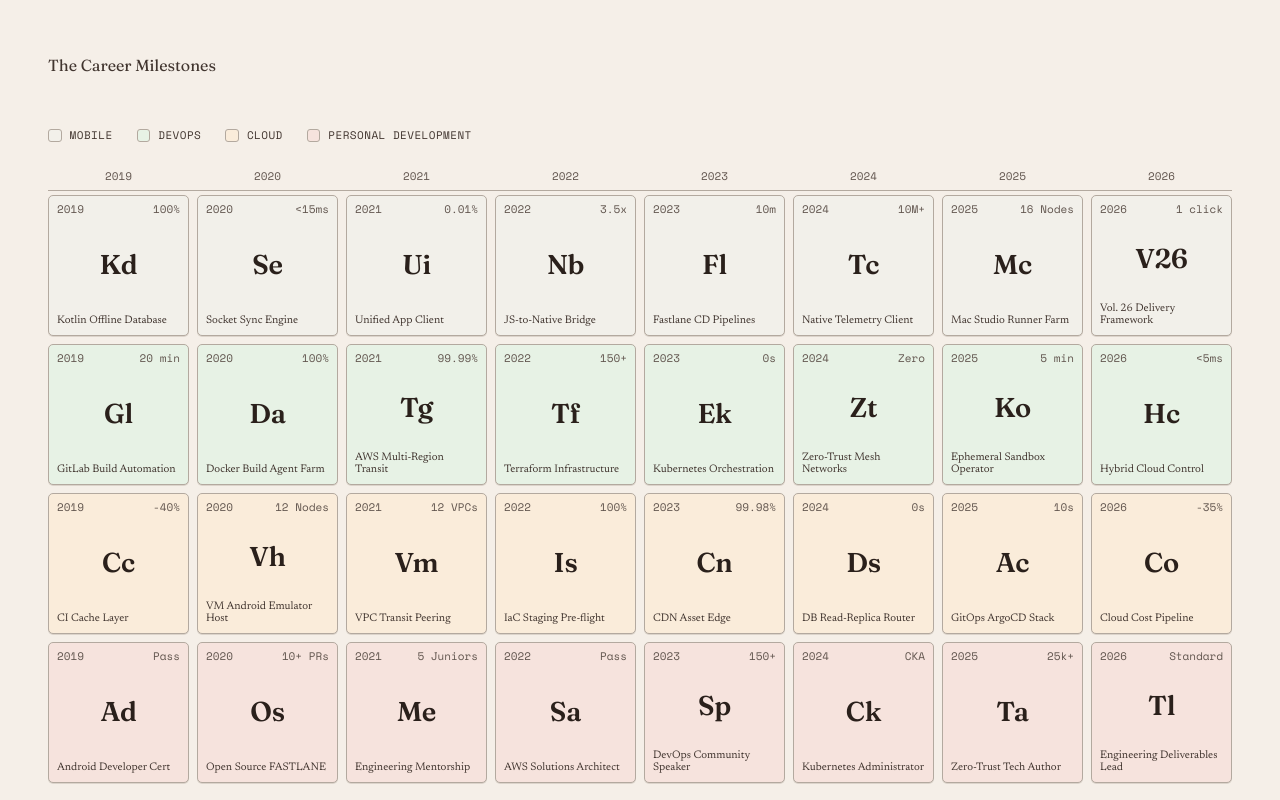
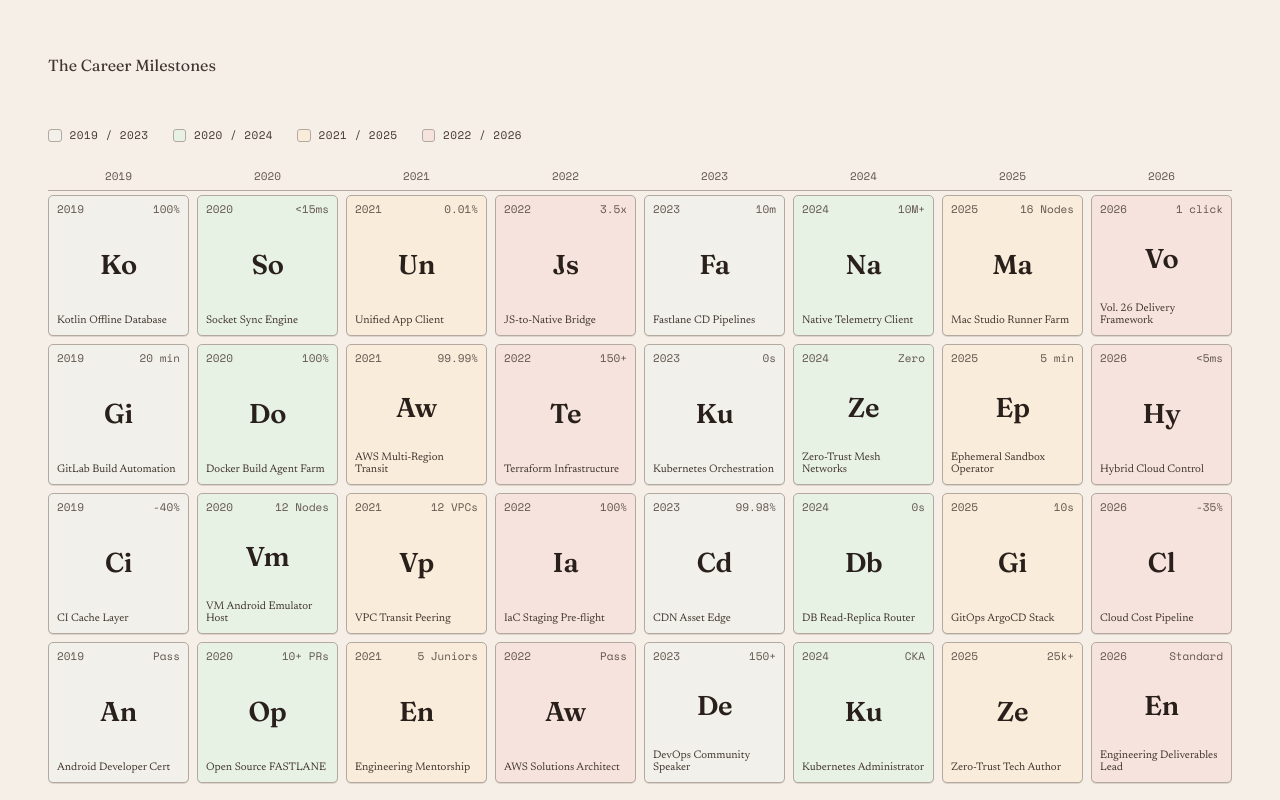
Before and after one commit to chunghei0116/portfolio-website, a Next.js app: page / in a window 1280 px wide. Shown: the part 740-1540 px from the top of the page. Built offline with nearby package versions, Linux system fonts and the light colour scheme.

Commit message:
feat: color cells by year and map symbol letters dynamically to milestone name

```diff
--- a/src/app/page.tsx
+++ b/src/app/page.tsx
@@ -510,6 +510,25 @@ const milestones: Milestone[] = [
 
 export default function Home() {
   const [selectedMilestone, setSelectedMilestone] = useState<Milestone | null>(null);
+  const yearColors: Record<number, string> = {
+    2019: "mobile",
+    2020: "cicd",
+    2021: "infra",
+    2022: "security",
+    2023: "mobile",
+    2024: "cicd",
+    2025: "infra",
+    2026: "security"
+  };
+
+  const getSymbol = (name: string) => {
+    if (name.toUpperCase().startsWith("AWS")) return "Aw";
+    const cleaned = name.replace(/[^a-zA-Z0-9]/g, "");
+    if (cleaned.length >= 2) {
+      return cleaned[0].toUpperCase() + cleaned[1].toLowerCase();
+    }
+    return name.substring(0, 2);
+  };
   const [isSwapping, setIsSwapping] = useState(false);
   const [email, setEmail] = useState("");
   const [message, setMessage] = useState("");
@@ -591,11 +610,11 @@ export default function Home() {
 
           <div className="catalog__grid-wrap">
             {/* Legend */}
-            <ul className="legend" id="reading" aria-label="Discipline groups">
-              <li><span className="legend__chip legend__chip--mobile" aria-hidden="true"></span>Mobile</li>
-              <li><span className="legend__chip legend__chip--cicd" aria-hidden="true"></span>DevOps</li>
-              <li><span className="legend__chip legend__chip--infra" aria-hidden="true"></span>Cloud</li>
-              <li><span className="legend__chip legend__chip--security" aria-hidden="true"></span>Personal Development</li>
+            <ul className="legend" id="reading" aria-label="Year segments">
+              <li><span className="legend__chip legend__chip--mobile" aria-hidden="true"></span>2019 / 2023</li>
+              <li><span className="legend__chip legend__chip--cicd" aria-hidden="true"></span>2020 / 2024</li>
+              <li><span className="legend__chip legend__chip--infra" aria-hidden="true"></span>2021 / 2025</li>
+              <li><span className="legend__chip legend__chip--security" aria-hidden="true"></span>2022 / 2026</li>
             </ul>
 
             {/* Timeline Headers */}
@@ -616,14 +635,14 @@ export default function Home() {
                 <button
                   key={m.id}
                   className="cell"
-                  data-fam={m.fam}
+                  data-fam={yearColors[m.year]}
                   style={{ "--col": m.col, "--row": m.row } as React.CSSProperties}
                   role="listitem"
                   aria-pressed={selectedMilestone?.id === m.id}
                   onClick={() => selectMilestone(m)}
                 >
                   <span className="cell__num">{m.year}</span>
-                  <span className="cell__sym">{m.sym}</span>
+                  <span className="cell__sym">{getSymbol(m.name)}</span>
                   <span className="cell__name">{m.name}</span>
                   <span className="cell__stat">{m.metric}</span>
                 </button>
@@ -670,7 +689,7 @@ export default function Home() {
                 </p>
 
                 <div className="assay__plate" aria-hidden="true">
-                  <span className="assay__sym">{selectedMilestone.sym}</span>
+                  <span className="assay__sym">{getSymbol(selectedMilestone.name)}</span>
                 </div>
 
                 <h3 className="assay__name" id="assay-name">{selectedMilestone.name}</h3>
```
